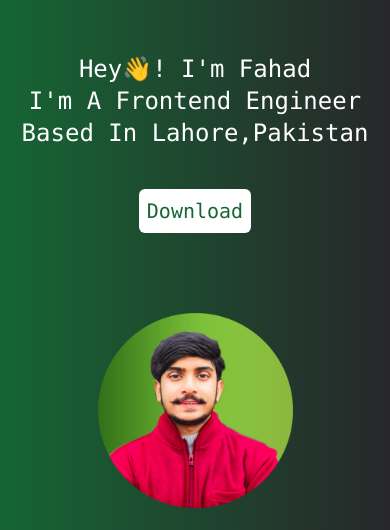
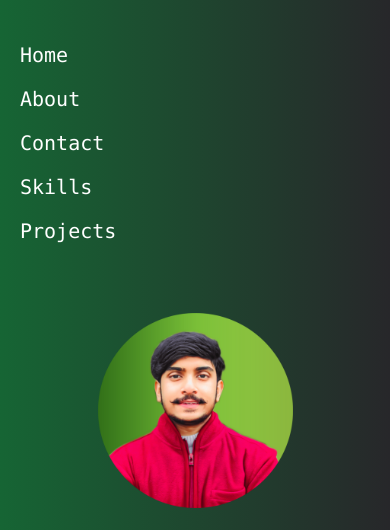
Before and after one commit to Fahad18-web/my-Portfolio, a website: page index.html in a window 390 px wide. Both pictures are taken after a click on the element 370 px from the left and 32 px from the top of the page. Shown: the part 59-589 px from the top of the page. Drawn offline with nearby package versions, Linux system fonts and the light colour scheme.

Commit message:
functionality added finalize

```diff
--- a/index.html
+++ b/index.html
@@ -13,7 +13,7 @@
 <body class="bg-gradient-to-r from-green-800 to-zinc-800 w-full h-screen font-mono">
     <div class="navbar w-full  p-2 flex justify-between items-center">
         <div class="logo">
-            <h1 class="text-2xl p-2 font-bold text-white">Portfolio</h1>
+            <h1 class="text-4xl p-2 font-bold text-white max-sm:text-2xl">Portfolio</h1>
         </div>
         <div class="links flex gap-10 text-white p-2 text-xl capitalize font-bold max-sm:hidden" id="links">
             <a href="#">home</a>
@@ -22,19 +22,17 @@
             <a href="#skills">skills</a>
             <a href="#project">project</a>
         </div>
-        <div class="menu font-bold sm:hidden max-sm:block text-white text-2xl" id="menu">
-            <i class="ri-menu-fill"></i>
+        <div class="menu font-bold sm:hidden max-sm:block text-white text-2xl " id="menu">
+            <i class="ri-menu-fill max-sm:text-white text-2xl "></i>
         </div>
-        <div  id="mblLinks" class="mblNav hidden fixed w-full p-2 top-0 left-0 bg-gradient-to-r from-green-800 to-zinc-800  h-screen z-10  max-sm:hidden ">
-            <div class="mblLinks capitalize flex flex-col gap-10 p-2 text-white text-2xl">
-                <a href="#">home</a>
-                <a href="#about">about</a>
-                <a href="#contact">contact</a>
-                <a href="#skills">skills</a>
-                <a href="#project">project</a>
-            </div>
-            <div id="close" class="cross absolute top-0 right-0 text-white text-3xl p-2">
-                <i class="ri-close-circle-fill"></i>
+
+        <div id="mobile-menu" class="hidden max-sm:absolute z-10 rounded-sm w-full p-2 top-[10%] left-0 bg-gradient-to-r from-green-800 to-zinc-800 sm:hidden">
+            <div class="text-xl">
+              <a href="#home" class="block px-3 py-2 font-mono rounded-md  text-white hover:text-green-800 hover:bg-white">Home</a>
+              <a href="#about" class="block px-3 py-2 rounded-md  text-white hover:text-green-800 hover:bg-white">About</a>
+              <a href="#contact" class="block px-3 py-2 rounded-md  text-white hover:text-green-800 hover:bg-white">Contact</a>
+              <a href="#skills" class="block px-3 py-2 rounded-md  text-white hover:text-green-800 hover:bg-white">Skills</a>
+              <a href="#project" class="block px-3 py-2 rounded-md  text-white hover:text-green-800 hover:bg-white">Projects</a>
             </div>
         </div>
     </div>
@@ -91,7 +89,7 @@
              </div>
              <div class="tail flex flex-col items-center justify-center text-center bg-white p-2 rounded-md gap-5 text-[#166534] w-[30vw] max-sm:w-[40vw]">
                 <img src="assets/Tailwind CSS.svg" alt="" class="w-[10vw]">
-                <p class="sm:text-2xl max-sm:text-xl">Tailwind Css</p>
+                <p class="sm:text-2xl max-sm:text-xl">Tailwind</p>
              </div>
         </div>
     </div>
--- a/script.js
+++ b/script.js
@@ -1,15 +1,10 @@
 const closeBtn = document.getElementById('close')
-const mblLinks = document.getElementById('mblLinks')
+const mblLinks = document.getElementById('mobile-menu')
 const menuBtn = document.getElementById('menu')
 
 
-menuBtn.addEventListener('mouseenter',()=>{
-    mblLinks.classList.toggle('.hidden')
-})
-
-
-closeBtn.addEventListener('click',()=>{
-    mblLinks.remove()
+menuBtn.addEventListener('click',()=>{
+    mblLinks.classList.toggle('hidden')
 })
 
 
```
Also changed, not shown: src/output.css.
